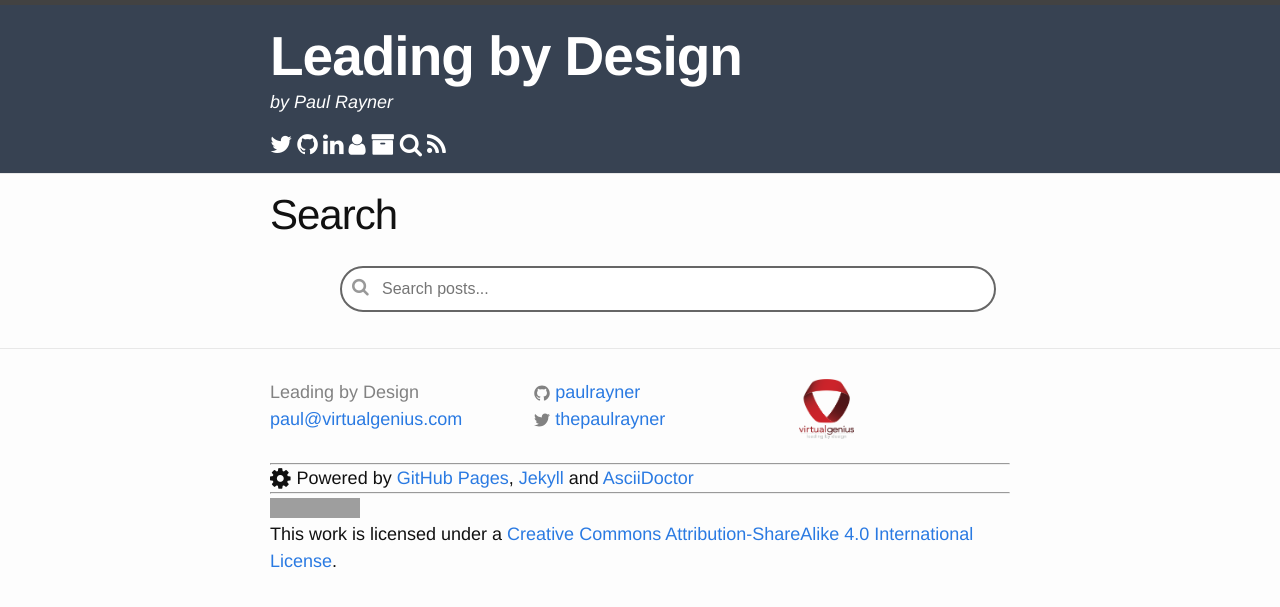
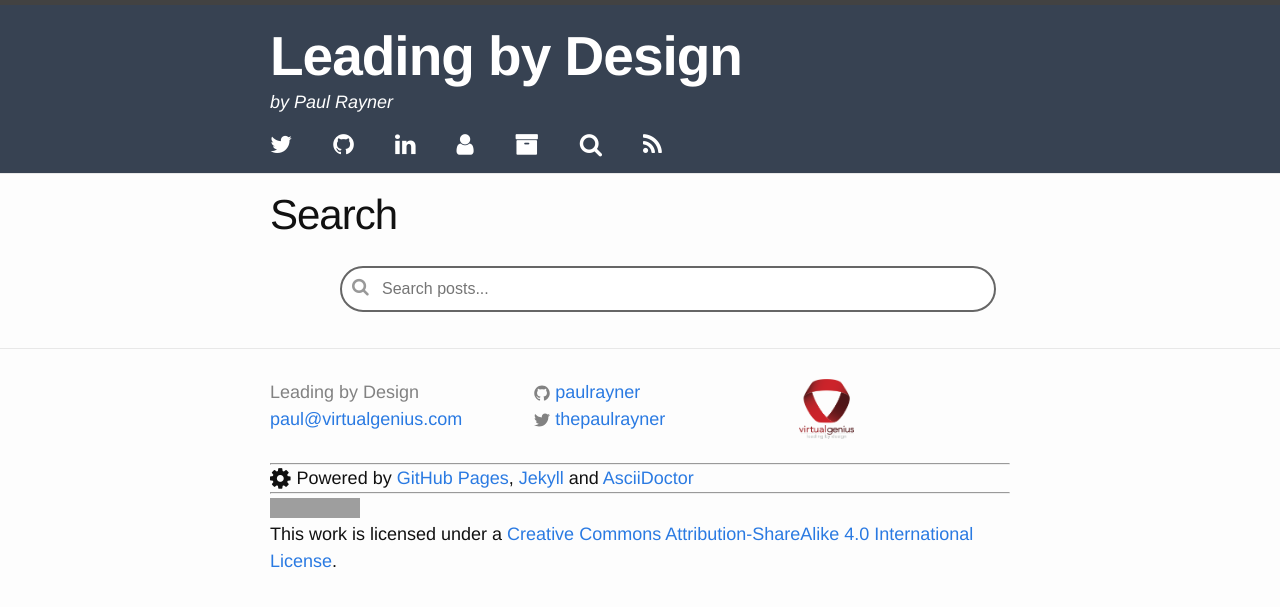
Before and after one commit to paulrayner/paulrayner.github.com, a Jekyll site: the page built from search.html, in a window 1280 px wide. Shown: the top 607 px of the page. Built offline with Jekyll 4.4.1, drawn with Linux system fonts in a browser that asks for light colours; nearby versions of some CDN libraries; comment, search, counter and statistics services are not loaded; grey boxes are pictures that could not be loaded.

Commit message:
Fix icon spacing with margin-right instead of gap
- Replace CSS gap with individual margin-right on each li element
- More reliable cross-browser spacing solution
- Creates proper 2em spacing between navigation icons

```diff
--- a/_includes/header.html
+++ b/_includes/header.html
@@ -19,13 +19,13 @@
     <p class="text"><i>{{ site.description }}</i></p>
   </div>
   <div class="wrapper">
-    <ul class="site-contact" style="gap: 2em;">
-      <li><a target="_blank" class="site-contact" href="https://twitter.com/thepaulrayner" title="Twitter"><i class="fa fa-twitter fa-lg"></i></a></li>
-      <li><a target="_blank" class="site-contact" href="https://github.com/paulrayner" title="GitHub"><i class="fa fa-github fa-lg"></i></a></li>
-      <li><a target="_blank" class="site-contact" href="https://www.linkedin.com/in/thepaulrayner" title="LinkedIn"><i class="fa fa-linkedin fa-lg"></i></a></li>
-      <li><a class="site-contact" href="/about" title="About"><i class="fa fa-user fa-lg"></i></a></li>
-      <li><a class="site-contact" href="/archive.html" title="Archive"><i class="fa fa-archive fa-lg"></i></a></li>
-      <li><a class="site-contact" href="/search/" title="Search"><i class="fa fa-search fa-lg"></i></a></li>
+    <ul class="site-contact">
+      <li style="margin-right: 2em;"><a target="_blank" class="site-contact" href="https://twitter.com/thepaulrayner" title="Twitter"><i class="fa fa-twitter fa-lg"></i></a></li>
+      <li style="margin-right: 2em;"><a target="_blank" class="site-contact" href="https://github.com/paulrayner" title="GitHub"><i class="fa fa-github fa-lg"></i></a></li>
+      <li style="margin-right: 2em;"><a target="_blank" class="site-contact" href="https://www.linkedin.com/in/thepaulrayner" title="LinkedIn"><i class="fa fa-linkedin fa-lg"></i></a></li>
+      <li style="margin-right: 2em;"><a class="site-contact" href="/about" title="About"><i class="fa fa-user fa-lg"></i></a></li>
+      <li style="margin-right: 2em;"><a class="site-contact" href="/archive.html" title="Archive"><i class="fa fa-archive fa-lg"></i></a></li>
+      <li style="margin-right: 2em;"><a class="site-contact" href="/search/" title="Search"><i class="fa fa-search fa-lg"></i></a></li>
       <li><a target="_blank" class="site-contact" href="{{ site.url | append: '/feed.xml' }}" title="RSS"><i class="fa fa-rss fa-lg text-error"></i></a></li>
     </ul>
   </div>
```
